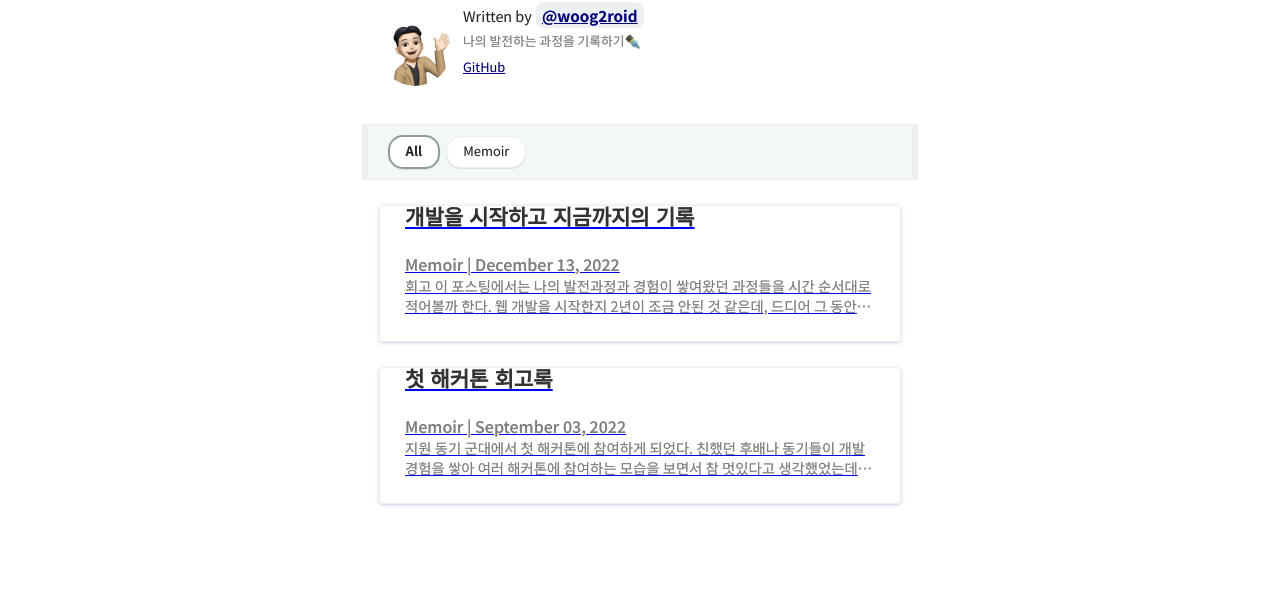
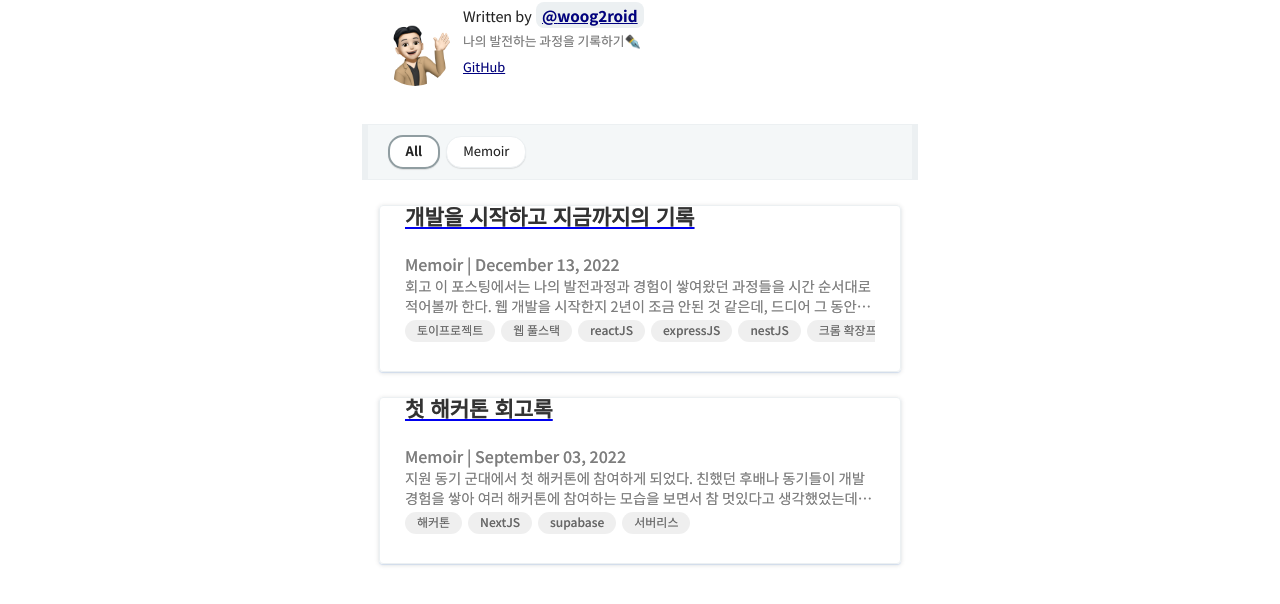
Before and after one commit to woog2roid/woog2roid.dev, a Gatsby site: page / in a window 1280 px wide. Shown: the part 198-802 px from the top of the page. Built offline with nearby package versions, Linux system fonts and the light colour scheme; Gatsby itself is replaced by a stand-in of ours; some packages are replaced by stand-ins of ours; what typography-theme-github would draw is missing.

Commit message:
feat: tag기능 추가 및 홈페이지에 적용

```diff
--- a/content/blog/memoir/from-feb2021-to-nov2022.md
+++ b/content/blog/memoir/from-feb2021-to-nov2022.md
@@ -3,6 +3,16 @@ title: '개발을 시작하고 지금까지의 기록'
 date: 2022-12-13 12:00:00
 category: 'Memoir'
 draft: false
+tags:
+  [
+    '토이프로젝트',
+    '웹 풀스택',
+    'reactJS',
+    'expressJS',
+    'nestJS',
+    '크롬 확장프로그램',
+    '서비스 운영',
+  ]
 ---
 
 # 회고
--- a/content/blog/memoir/my-first-hackathon.md
+++ b/content/blog/memoir/my-first-hackathon.md
@@ -3,6 +3,7 @@ title: '첫 해커톤 회고록'
 date: 2022-9-3 16:21:13
 category: 'Memoir'
 draft: false
+tags: ['해커톤', 'NextJS', 'supabase', '서버리스']
 ---
 
 ![](https://velog.velcdn.com/images/woog2roid/post/74852e87-9910-4306-aebc-23150b394168/image.png)
--- /dev/null
+++ b/src/components/tag/index.jsx
@@ -0,0 +1,14 @@
+import React from 'react'
+import { Item } from './item'
+
+import './index.scss'
+
+export const Tag = ({ tags }) => {
+  return (
+    <div className="tag-container">
+      {tags.map(tag => {
+        return <Item tag={tag} />
+      })}
+    </div>
+  )
+}
--- /dev/null
+++ b/src/components/tag/index.scss
@@ -0,0 +1,63 @@
+@import '../../styles/variables.scss';
+
+.tag-container {
+  line-height: 0;
+  white-space: nowrap;
+  overflow-x: scroll;
+
+  .item {
+    display: inline-block;
+    align-content: flex-end;
+    margin: 0.25rem 6px 0.25rem 0;
+    border-radius: 15px;
+    white-space: normal;
+    box-sizing: border-box;
+    background-color: rgba(100, 100, 100, 0.1);
+
+    div {
+      font-weight: 500;
+      color: $light-category-text-color;
+      display: block;
+      padding: 10px 12px 12px 12px;
+      font-size: 12px;
+      box-sizing: border-box;
+    }
+
+    @media screen and (max-width: 1400px) {
+      -ms-overflow-style: none; // IE 10+
+      overflow: -moz-scrollbars-none; // Firefox
+    }
+  }
+
+  .item:last-child {
+    margin-right: 0;
+  }
+}
+
+.tag-container::-webkit-scrollbar {
+  @media screen and (max-width: 1400px) {
+    display: none;
+  }
+  width: 8px;
+}
+.tag-container::-webkit-scrollbar-thumb {
+  height: 30%;
+  background: $middle-gray;
+
+  border-radius: 10px;
+}
+.tag-container::-webkit-scrollbar-track {
+  background: rgba(33, 122, 244, 0.1);
+}
+.tag-container::-webkit-scrollbar {
+  height: 5px;
+}
+.tag-container {
+  scroll-behavior: smooth;
+}
+
+@media (prefers-reduced-motion: reduce) {
+  .my-smooth-container {
+    scroll-behavior: auto;
+  }
+}
--- /dev/null
+++ b/src/components/tag/item/index.jsx
@@ -0,0 +1,9 @@
+import React from 'react'
+
+export const Item = ({ tag }) => {
+  return (
+    <div className="item">
+      <div>{tag}</div>
+    </div>
+  )
+}
--- a/src/components/thumbnail-item/index.jsx
+++ b/src/components/thumbnail-item/index.jsx
@@ -1,13 +1,16 @@
 import React from 'react'
 import { Link } from 'gatsby'
+import { Tag } from '../tag'
 import { TARGET_CLASS } from '../../utils/visible'
 
 import './index.scss'
 
 export const ThumbnailItem = ({ node }) => (
-  <Link className={`thumbnail ${TARGET_CLASS}`} to={node.fields.slug}>
+  <div className={`thumbnail ${TARGET_CLASS}`}>
     <div key={node.fields.slug}>
-      <h3>{node.frontmatter.title || node.fields.slug}</h3>
+      <Link to={node.fields.slug}>
+        <h3>{node.frontmatter.title || node.fields.slug}</h3>
+      </Link>
       <p style={{ fontWeight: '500' }}>
         <span>{node.frontmatter.category} | </span>
         <time>{node.frontmatter.date}</time>
@@ -16,6 +19,7 @@ export const ThumbnailItem = ({ node }) => (
         className="summary"
         dangerouslySetInnerHTML={{ __html: node.excerpt }}
       />
+      <Tag tags={node.frontmatter.tags} />
     </div>
-  </Link>
+  </div>
 )
--- a/src/styles/variables.scss
+++ b/src/styles/variables.scss
@@ -27,7 +27,7 @@ $blockquote-text-color: #999;
 $inline-dimmed-color: #ece5f1;
 $inline-text-color: #4b2043;
 
-// category
+// category, tag
 $light-category-border-color: #ecf0f2;
 $light-category-highlight-border-color: #909da1;
 $light-category-background-color: #f4f7f8;
```
Also changed, not shown: gatsby-node.js (+6 -3 lines), src/pages/index.js (+13 -3 lines).
